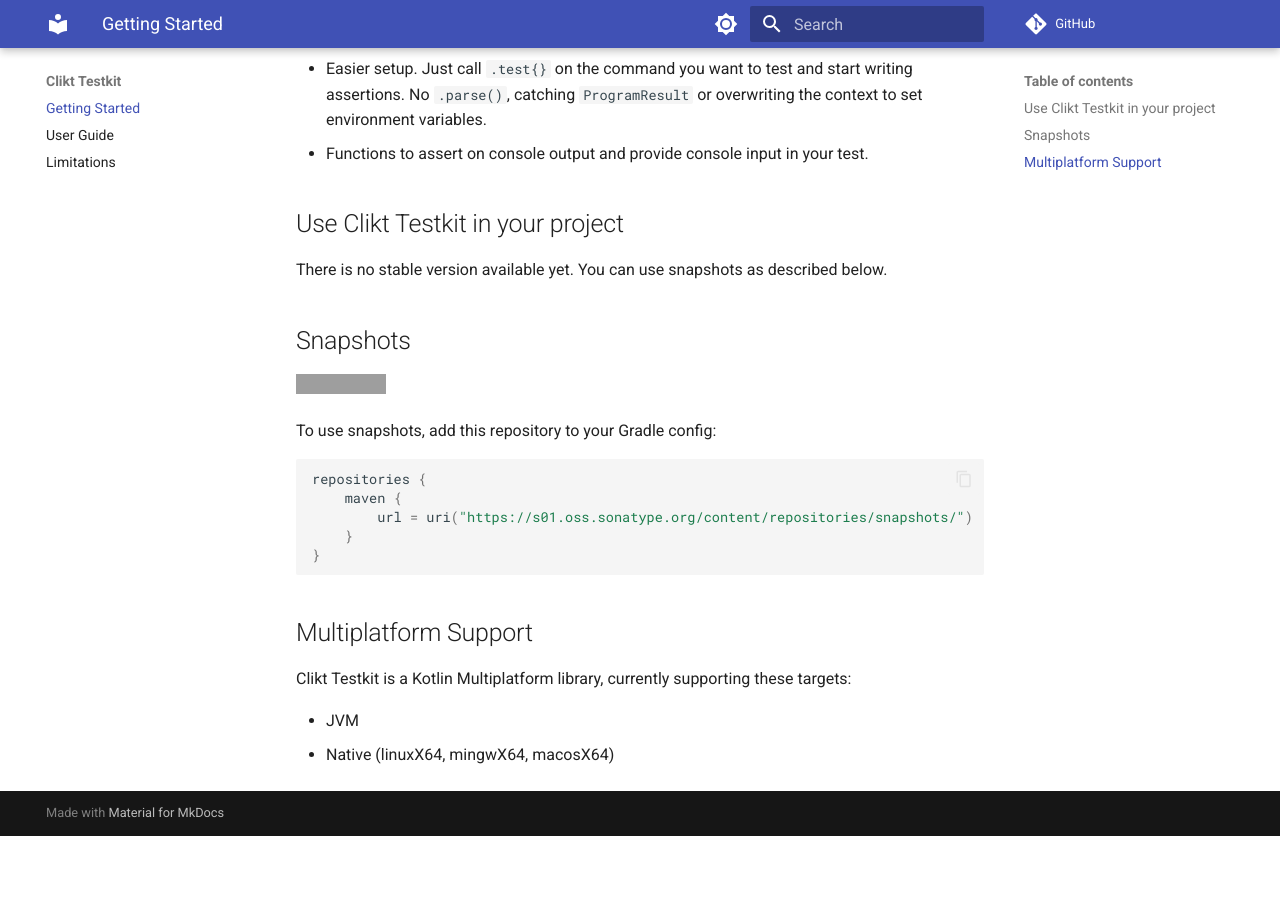
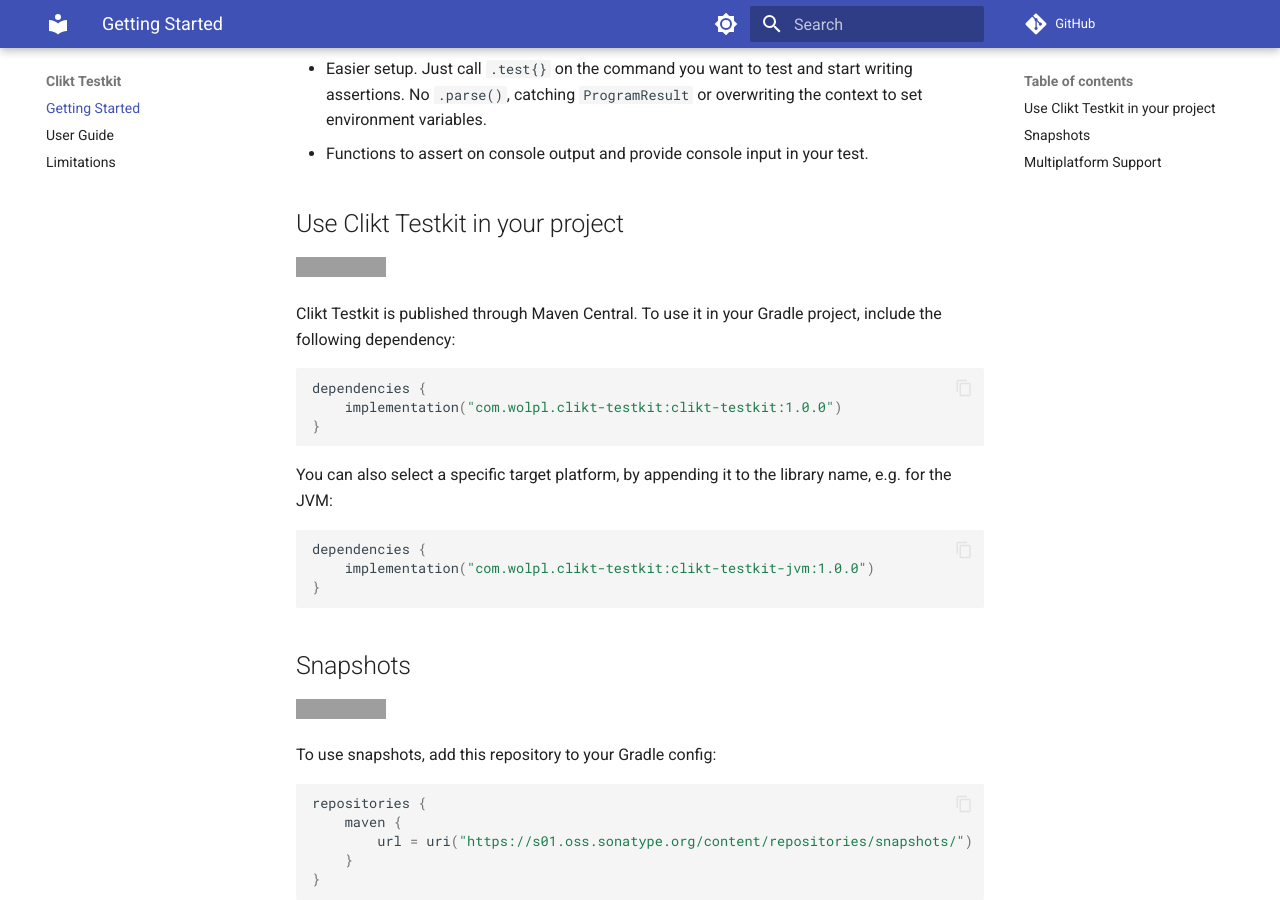
Before and after one commit to wolpl/clikt-testkit, an MkDocs documentation site: the page built from docs/index.md, in a window 1280 px wide and 900 px high, scrolled down 415 px. Built offline with MkDocs 1.6.1 and Material for MkDocs 9.7.7, drawn with Linux system fonts in a browser that asks for light colours; comment, search, counter and statistics services are not loaded; before the commit the page ends 1251 px from its top, so only the background shows below that; grey boxes are pictures that could not be loaded.

Commit message:
Setup publication.

````diff
--- a/docs/index.md
+++ b/docs/index.md
@@ -22,11 +22,25 @@
 - Functions to assert on console output and provide console input in your test.
 
 ## Use Clikt Testkit in your project
-There is no stable version available yet.
-You can use snapshots as described below.
+[![Maven Central](https://img.shields.io/maven-central/v/com.wolpl.clikt-testkit/clikt-testkit)](https://central.sonatype.com/artifact/com.wolpl.clikt-testkit/clikt-testkit/1.0.0/versions)
+
+Clikt Testkit is published through Maven Central.
+To use it in your Gradle project, include the following dependency:
+```kotlin
+dependencies {
+    implementation("com.wolpl.clikt-testkit:clikt-testkit:1.0.0")
+}
+```
+
+You can also select a specific target platform, by appending it to the library name, e.g. for the JVM:
+```kotlin
+dependencies {
+    implementation("com.wolpl.clikt-testkit:clikt-testkit-jvm:1.0.0")
+}
+```
 
 ## Snapshots
-[![Sonatype Nexus (Snapshots)](https://img.shields.io/nexus/s/com.wolpl/clikt-testkit?label=latest%20snapshot&server=https%3A%2F%2Fs01.oss.sonatype.org)](https://s01.oss.sonatype.org/content/repositories/snapshots/com/wolpl/clikt-testkit/)
+[![Sonatype Nexus (Snapshots)](https://img.shields.io/nexus/s/com.wolpl.clikt-testkit/clikt-testkit?label=latest%20snapshot&server=https%3A%2F%2Fs01.oss.sonatype.org)](https://s01.oss.sonatype.org/content/repositories/snapshots/com/wolpl/clikt-testkit/clikt-testkit/)
 
 To use snapshots, add this repository to your Gradle config:
 ```kotlin
````
Also changed, not shown: README.md (+5 -4 lines), 1 other file.
